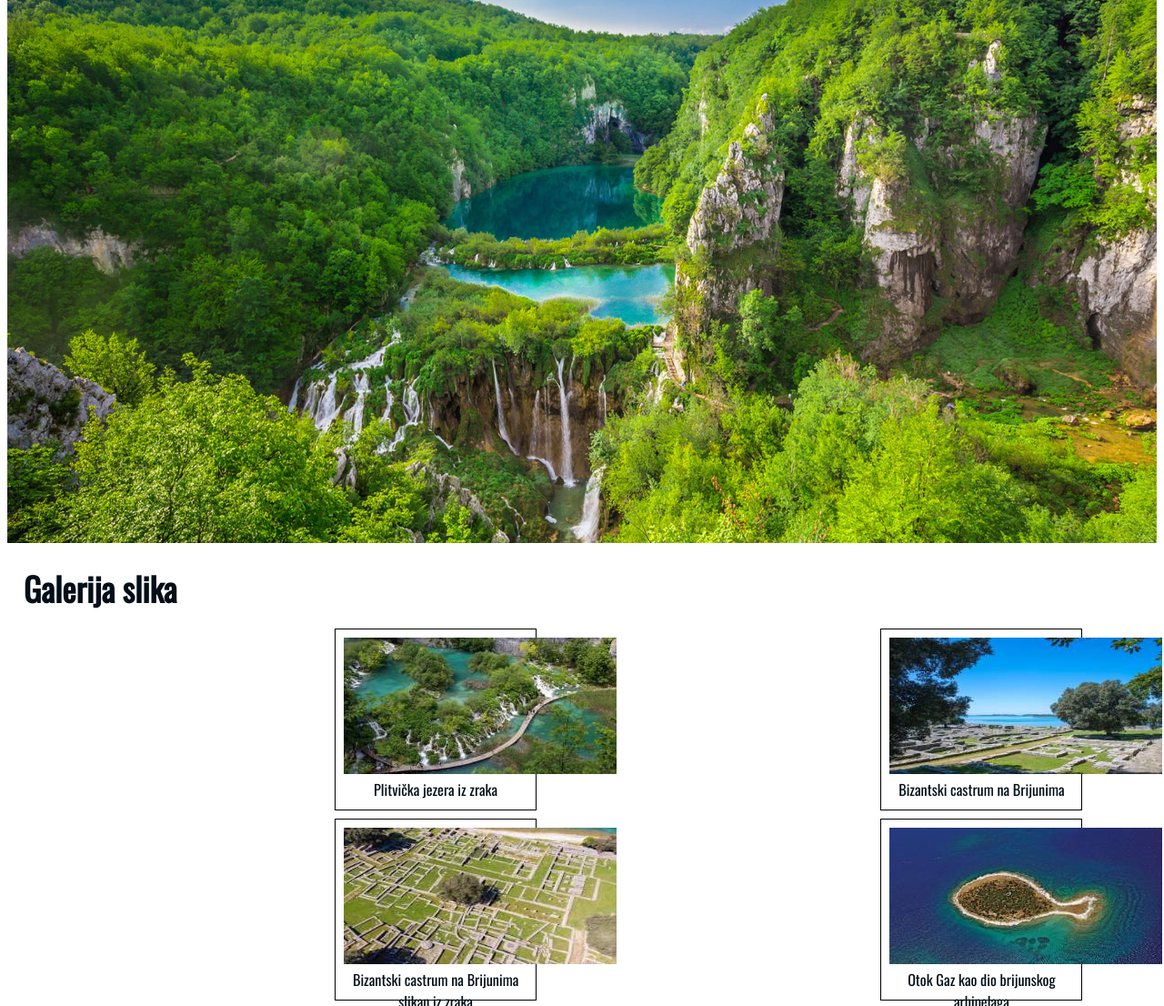
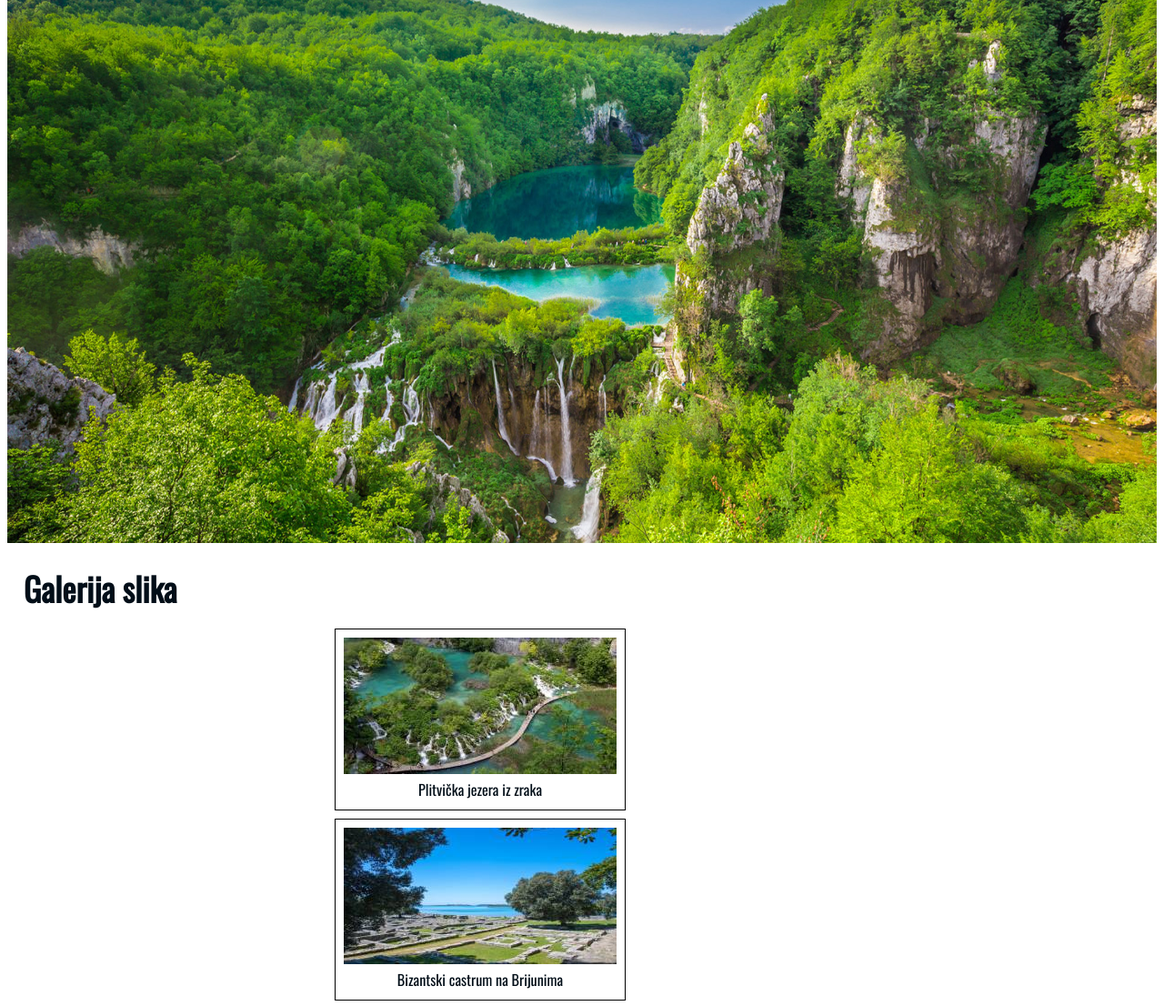
Before and after one commit to hherceg/Web-projekt, a plain HTML site: page Zadatak 07/galerija.html in a window 1280 px wide. Shown: the part 152-1258 px from the top of the page at 91% size. Drawn offline with nearby package versions, Linux system fonts and the light colour scheme.

Commit message:
Add files via upload

```diff
--- a/Zadatak 07/style.css
+++ b/Zadatak 07/style.css
@@ -112,7 +112,7 @@ video {
 	padding: 0.5em;
 	margin: 0 1em 0.5em 20em;
 	float: left;
-	width: 16%;
+	width: 300px;
 	border: 1px solid black;
 }
 
```
